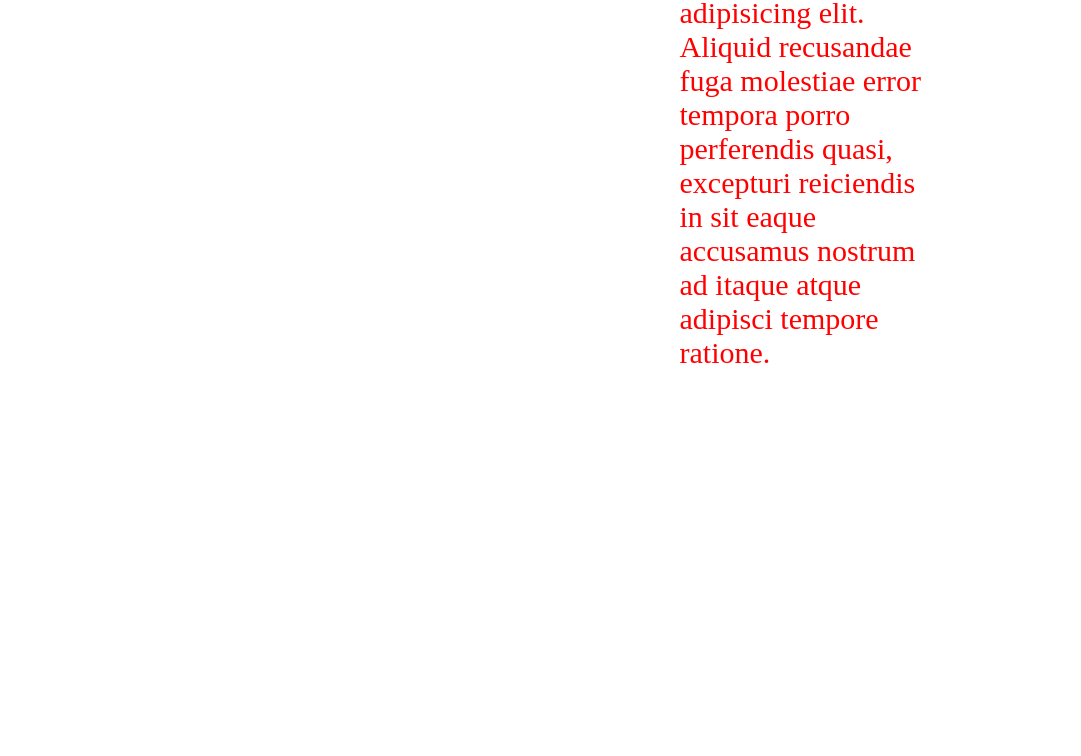
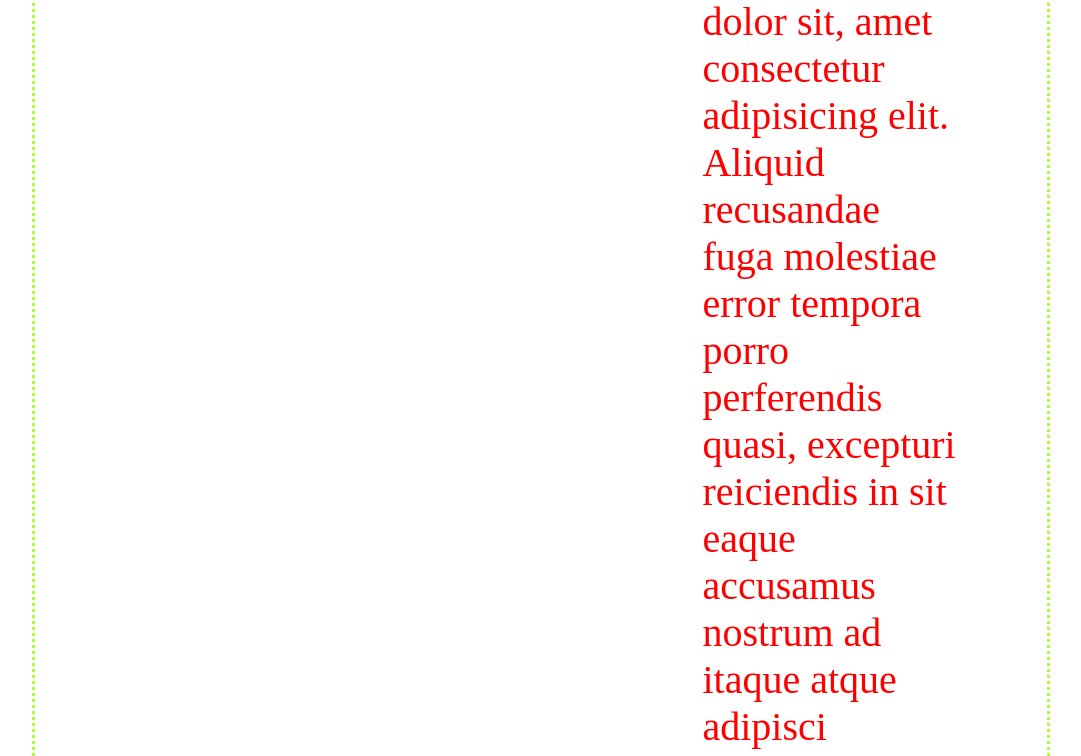
Before and after one commit to MrPeeBody/first-project, a plain HTML site: page index.html in a window 1280 px wide. Shown: the part 168-924 px from the top of the page, without its empty margins (99-1180 px from the left). Before the commit the page ends 800 px from the top, so only its background shows below. Drawn offline with Linux system fonts and the light colour scheme.

Commit message:
увеличили фонт, покрасили бордер

```diff
--- a/style.css
+++ b/style.css
@@ -2,7 +2,7 @@
 
 p {
     color: red;
-    font-size: 30px;
+    font-size: 40px;
 }
 
 .container__ch {
@@ -15,7 +15,7 @@ p {
     display: flex;
     min-height: 200px;
     justify-content: space-evenly;
-    border: 3px transparent dotted;
+    border: 3px greenyellow dotted;
     max-width: 80%;
     margin: 0 auto;
 
```
